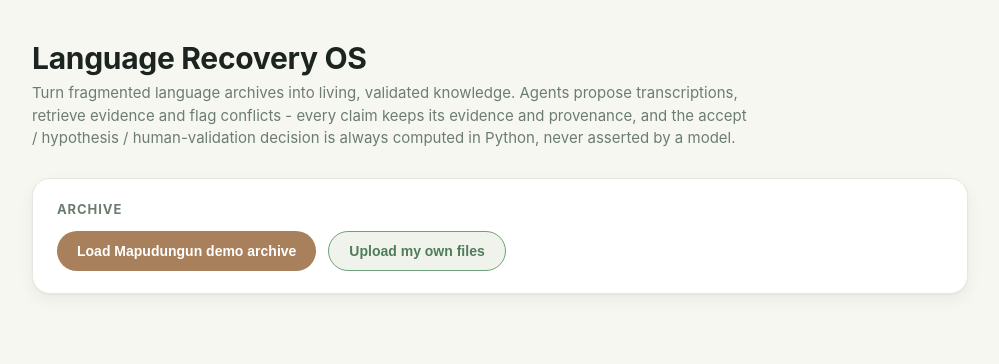
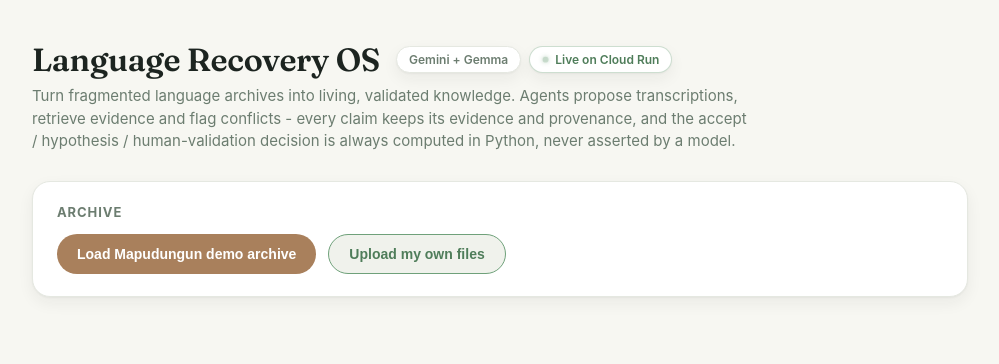
Before and after one commit to yobanrg6-coder/language-recovery-os, a plain HTML site: page web_app/static/index.html in a window 1280 px wide. Shown: the whole page, without its empty margins (140-1139 px from the left). Drawn offline with Linux system fonts and the light colour scheme.

Commit message:
Match sibling hackathon projects' visual identity: Fraunces wordmark + tech badges
Landing page previously used a plain system-font headline with no visual
signal of the underlying stack. Now matches the pattern already used by
ScopeCouncil/TopicAhead/Trusted Hire Mexico: Fraunces serif for the
wordmark, plus a small badge row (Gemini + Gemma, Live on Cloud Run with
a pulse dot) next to it. No functional change - CSS/markup only, 22/22
tests still passing.

```diff
--- a/web_app/static/index.html
+++ b/web_app/static/index.html
@@ -4,6 +4,9 @@
 <meta charset="utf-8" />
 <meta name="viewport" content="width=device-width, initial-scale=1" />
 <title>Language Recovery OS</title>
+<link rel="preconnect" href="https://fonts.googleapis.com">
+<link rel="preconnect" href="https://fonts.gstatic.com" crossorigin>
+<link href="https://fonts.googleapis.com/css2?family=Fraunces:opsz,wght@9..144,500;9..144,600&display=swap" rel="stylesheet">
 <style>
   :root {
     --bg: #f7f7f2; --panel: #ffffff; --border: #e5e8e1; --fill: #f0f2ec; --text: #1c2420; --muted: #6c7d70;
@@ -15,8 +18,18 @@
   * { box-sizing: border-box; }
   body { margin: 0; background: var(--bg); color: var(--text); font-family: -apple-system, "SF Pro Text", Segoe UI, Roboto, sans-serif; -webkit-font-smoothing: antialiased; }
   header { padding: 40px 32px 8px; max-width: 1000px; margin: 0 auto; }
-  header h1 { margin: 0 0 6px; font-size: 30px; font-weight: 700; letter-spacing: -0.01em; }
+  .brand-row { display: flex; align-items: center; gap: 16px; flex-wrap: wrap; margin-bottom: 6px; }
+  header h1 { margin: 0; font-family: "Fraunces", Georgia, serif; font-size: 32px; font-weight: 600; letter-spacing: -0.01em; }
   header p { margin: 0; color: var(--muted); font-size: 15px; line-height: 1.5; max-width: 720px; }
+  .tech-badges { display: flex; gap: 8px; flex-wrap: wrap; }
+  .tech-badge { display: inline-flex; align-items: center; gap: 6px; font-size: 12px; font-weight: 600;
+    padding: 5px 12px; border-radius: 999px; border: 1px solid var(--border); background: var(--panel);
+    color: var(--muted); box-shadow: var(--shadow); }
+  .tech-badge.cloud { color: var(--accent2-strong); border-color: rgba(111,161,122,0.35); }
+  .tech-badge .pulse-dot { width: 7px; height: 7px; border-radius: 50%; background: var(--accent2);
+    box-shadow: 0 0 6px var(--accent2); animation: badge-pulse 2s ease-in-out infinite; flex-shrink: 0; }
+  @keyframes badge-pulse { 0%, 100% { opacity: 1; transform: scale(1); } 50% { opacity: 0.4; transform: scale(0.85); } }
+  @media (prefers-reduced-motion: reduce) { .tech-badge .pulse-dot { animation: none; } }
   main { max-width: 1000px; margin: 0 auto; padding: 20px 32px 64px; }
   .zones { display: grid; grid-template-columns: 1fr; gap: 20px; }
   .panel { background: var(--panel); border: 1px solid var(--border); border-radius: 18px; padding: 22px 24px; box-shadow: var(--shadow); }
@@ -83,7 +96,13 @@
 </head>
 <body>
 <header>
-  <h1>Language Recovery OS</h1>
+  <div class="brand-row">
+    <h1>Language Recovery OS</h1>
+    <div class="tech-badges">
+      <div class="tech-badge">Gemini + Gemma</div>
+      <div class="tech-badge cloud"><span class="pulse-dot"></span> Live on Cloud Run</div>
+    </div>
+  </div>
   <p>Turn fragmented language archives into living, validated knowledge. Agents propose transcriptions,
   retrieve evidence and flag conflicts - every claim keeps its evidence and provenance, and the
   accept / hypothesis / human-validation decision is always computed in Python, never asserted by a model.</p>
```
